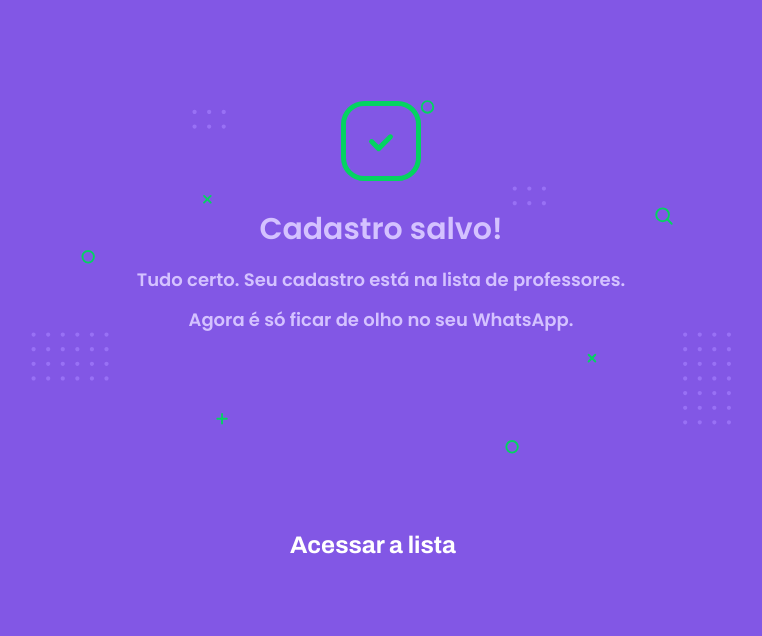
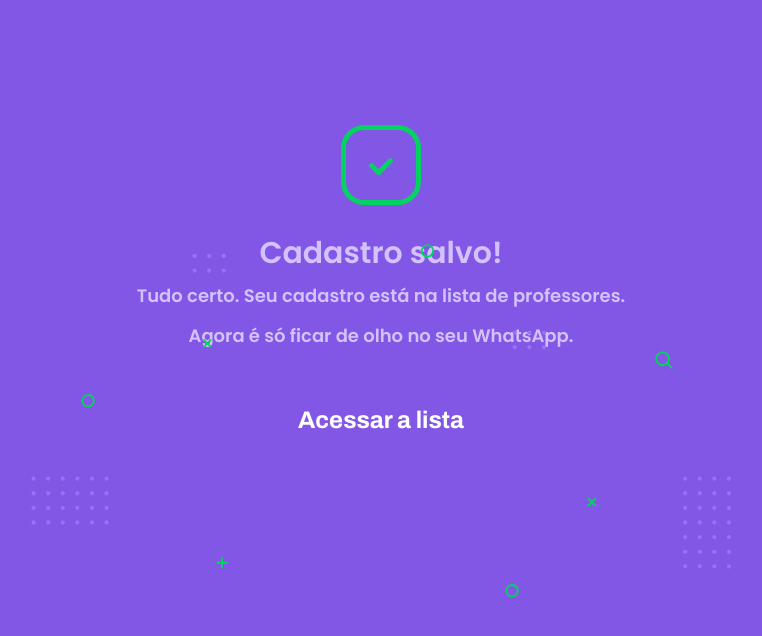
Before and after one commit to cesarramos95/nlw-02, a website: page src/views/success.html in a window 1280 px wide. Shown: the whole page, without its empty margins (195-957 px from the left). Drawn offline with Linux system fonts and the light colour scheme; files that its build step writes are made by us from their sources.

Commit message:
Add info on readme and add button into success page

```diff
--- a/public/styles/partials/page-sucess.css
+++ b/public/styles/partials/page-sucess.css
@@ -28,7 +28,7 @@
 .logo-container h2 {
     font-size: 1.8rem;
     line-height: 4rem;
-    margin-top: 0.8rem;
+    margin-top: 0;
 }
 
 
@@ -40,15 +40,14 @@
 .buttons-container {
     display: flex;
     justify-content: center;
-    margin: 3.2rem 0;
+    margin: 1.2rem 0;
 }
 
-.buttons-container a {
+.buttons-container a.list {
     width: 30rem;
     height: 10.4rem;
 
     border-radius: .8rem;
-    margin-right: 1.6rem;
 
     font: 700 2.4rem Archivo;
 
--- a/src/views/success.html
+++ b/src/views/success.html
@@ -17,14 +17,15 @@
             <img src="/images/icons/success-check-icon.svg" alt="sucesso">
             <h1>Cadastro salvo!</h1>
             <h2>Tudo certo. Seu cadastro está na lista de professores.<br>Agora é só ficar de olho no seu WhatsApp.</h2>
+            <div class="buttons-container">
+                <a class="list" href="/study">
+                    Acessar a lista
+                </a>
+            </div>
         </div>
 
         <img class="sucess-image" src="/images/success-background.svg" alt="Sucesso ao cadastrar">
-        <div class="buttons-container">
-            <a class="list" href="/study">
-                Acessar a lista
-            </a>
-        </div>
+
     </div>
 
 </body>
```
Also changed, not shown: README.md.
